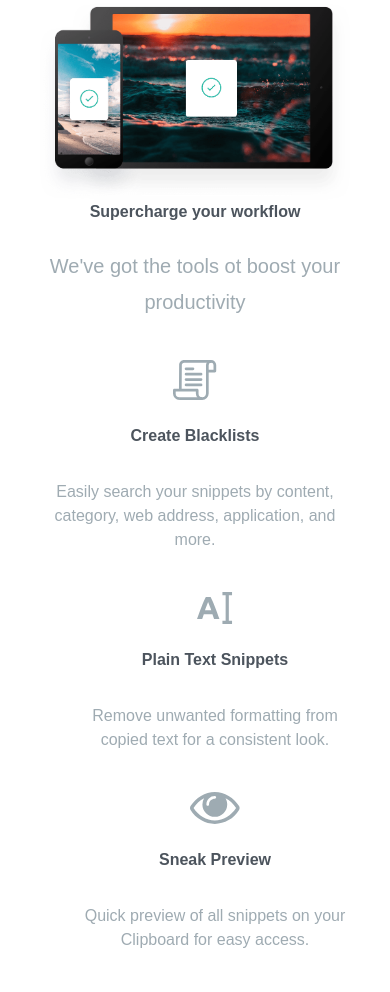
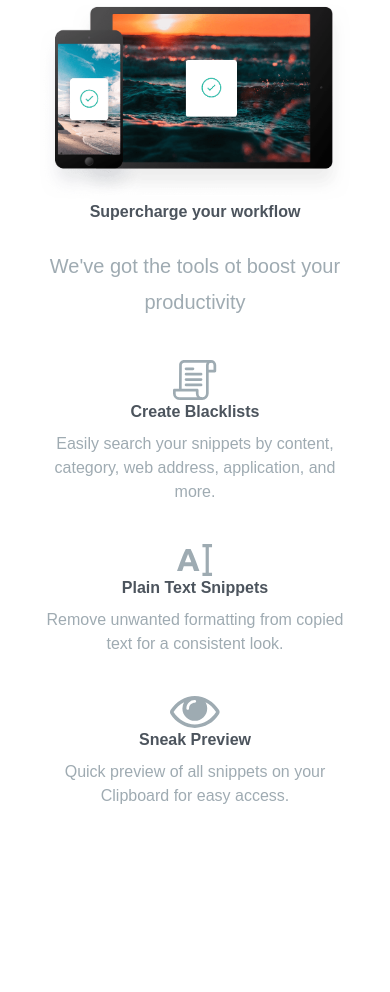
Before and after one commit to Reny8/Landing-Page-Project, a website: page index.html in a window 390 px wide. Shown: the part 2310-3302 px from the top of the page. After the commit the page ends 3158 px from the top, so only its background shows below. Drawn offline with Linux system fonts and the light colour scheme; a web font is replaced by a local one.

Commit message:
Adjust the mobile view

```diff
--- a/index.html
+++ b/index.html
@@ -143,9 +143,11 @@
       </div>
       <div>
         <ul
-          class="flex md:flex-row flex-col justify-betewen items-center space-x-10"
+          class="flex md:flex-row flex-col justify-betewen items-center md:space-x-10"
         >
-          <li class="flex flex-col justify-center items-center gap-6 max-w-xs">
+          <li
+            class="flex flex-col justify-center items-center md:gap-6 max-w-xs"
+          >
             <img src="./images/icon-blacklist.svg" alt="" />
             <h1 class="font-bold mb-2 text-darkGrayishBlue md:text-2xl">
               Create Blacklists
@@ -155,7 +157,9 @@
               application, and more.
             </p>
           </li>
-          <li class="flex flex-col justify-center items-center gap-6 max-w-xs">
+          <li
+            class="flex flex-col justify-center items-center md:gap-6 max-w-xs"
+          >
             <img src="./images/icon-text.svg" alt="" />
             <h1 class="font-bold mb-2 text-darkGrayishBlue md:text-2xl">
               Plain Text Snippets
@@ -164,7 +168,9 @@
               Remove unwanted formatting from copied text for a consistent look.
             </p>
           </li>
-          <li class="flex flex-col justify-center items-center gap-6 max-w-xs">
+          <li
+            class="flex flex-col justify-center items-center md:gap-6 max-w-xs"
+          >
             <img src="./images/icon-preview.svg" alt="" />
             <h1 class="font-bold mb-2 text-darkGrayishBlue md:text-2xl">
               Sneak Preview
```
Also changed, not shown: css/style.css.
